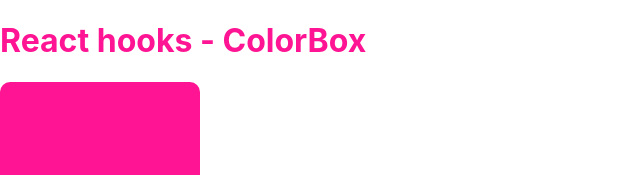
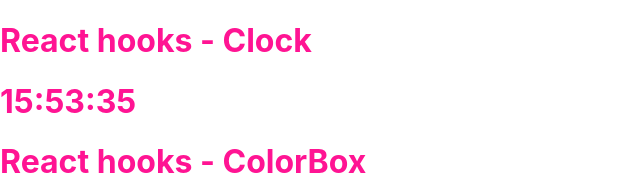
Before and after one commit to thuccv98/react-hooks-basic, a React (Create React App) app: page / in a window 1280 px wide. Shown: the top 175 px of the page, without its empty margins (0-640 px from the left). Built offline with nearby package versions, Linux system fonts and the light colour scheme; no server answers.

Commit message:
useEffect cleanup with Clock component

```diff
--- a/src/App.js
+++ b/src/App.js
@@ -7,6 +7,7 @@ import { useEffect, useState } from 'react';
 import Pagination from './components/Pagination';
 import queryString from 'query-string';
 import PostFiltersForm from './components/PostFiltersForm';
+import Clock from './components/CLock';
 
 function App() {
   const [todoList, setTodoList] = useState([
@@ -91,6 +92,8 @@ function App() {
 
   return (
     <div className="app">
+      <h1>React hooks - Clock</h1>
+      <Clock />
       <h1>React hooks - ColorBox</h1>
 
       <ColorBox />
--- /dev/null
+++ b/src/components/CLock/index.jsx
@@ -0,0 +1,38 @@
+import React, { useEffect, useState } from 'react';
+function formatDate(date) {
+  if (!date) return '';
+  //slice(-2) extracts the last two elements in the sequence
+  const hours = `0${date.getHours()}`.slice(-2);
+  const minutes = `0${date.getMinutes()}`.slice(-2);
+  const seconds = `0${date.getSeconds()}`.slice(-2);
+
+  return `${hours}:${minutes}:${seconds}`;
+}
+
+
+
+function Clock() {
+  const [timeString, setTimeString] = useState('');
+
+  useEffect(() => {
+    const clockInterval = setInterval(() => {
+      const now = new Date();
+      const newTimeString = formatDate(now);
+
+      setTimeString(newTimeString);
+    }, 1000);
+
+    return () => {
+      //cleanup
+      clearInterval(clockInterval);
+    }
+
+  },[]);
+
+
+  return (
+    <h1>{timeString}</h1>
+  );
+}
+
+export default Clock;
```
Also changed, not shown: 1 other file (tests, documents, lock files or other folders).
